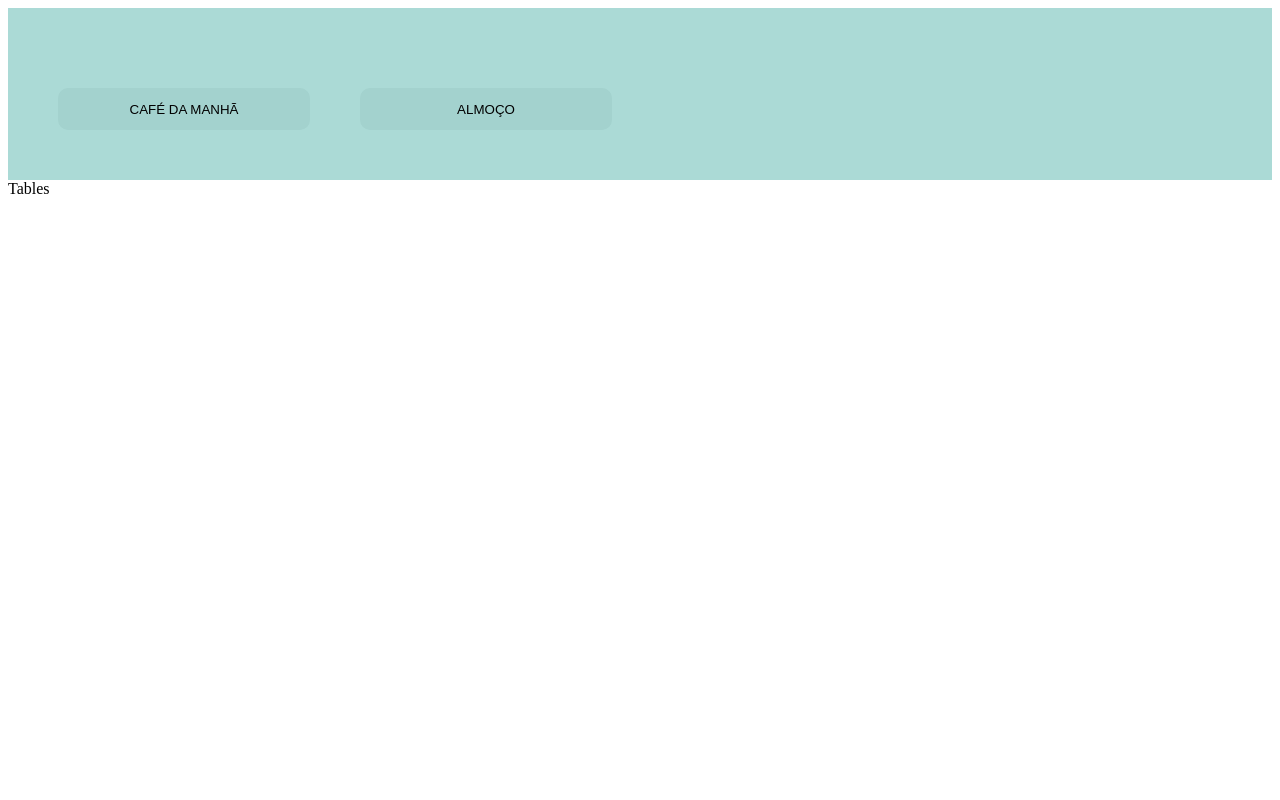
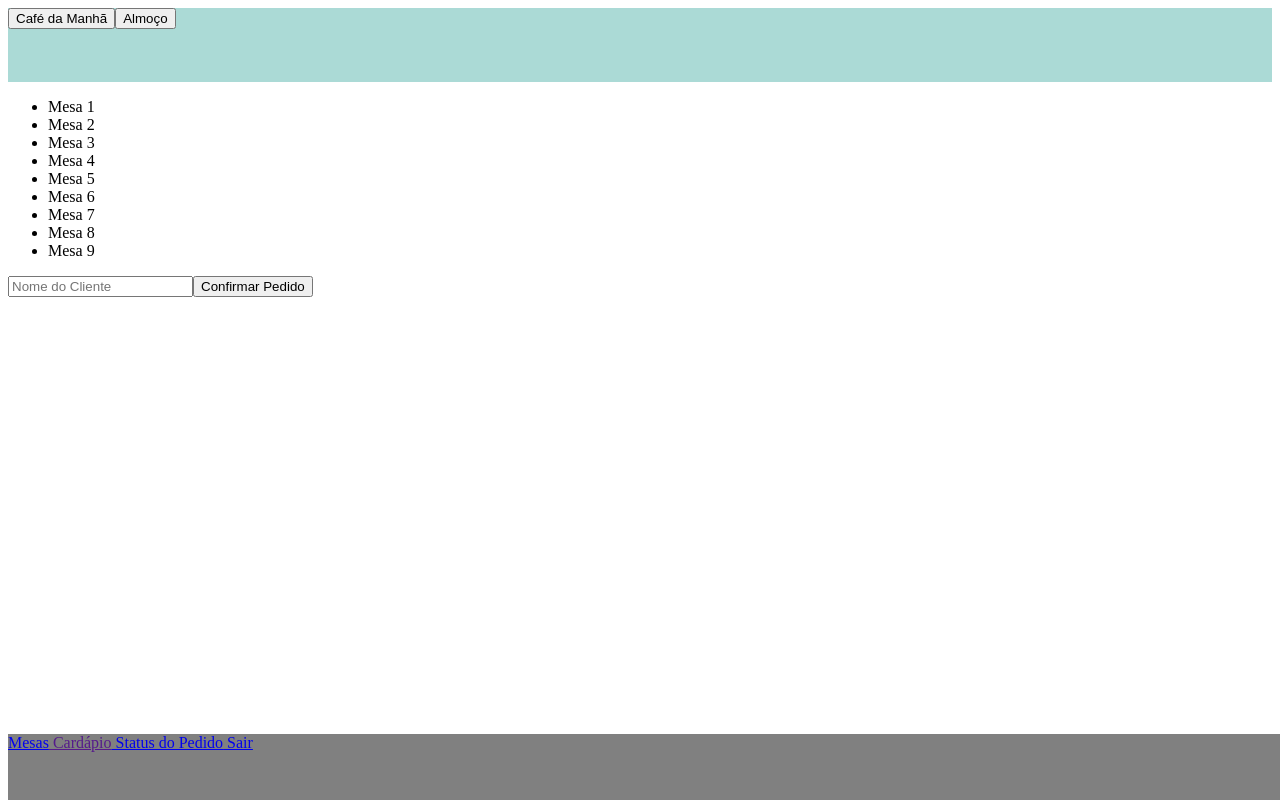
Before and after one commit to Laboratoria/SAP006-burger-queen-api-client, a React (Create React App) app: page /tables in a window 1280 px wide. Built offline with nearby package versions, Linux system fonts and the light colour scheme.

Commit message:
escopo tables

```diff
--- a/src/Pages/Tables/Tables.jsx
+++ b/src/Pages/Tables/Tables.jsx
@@ -1,6 +1,7 @@
 // import { Redirect } from 'react-router-dom';
 
-import MealNavBar from '../../components/NavBar/NavBar';
+import MealNavBar from '../../components/Header/NavBar';
+import MenuOptionsNavBar from '../../components/Footer/NavBarOptions';
 
 const Tables = () => {
 
@@ -8,7 +9,22 @@ const Tables = () => {
 
         <div>
             <MealNavBar />
-            Tables
+            <section>
+                <ul>
+                    <li>Mesa 1</li>
+                    <li>Mesa 2</li>
+                    <li>Mesa 3</li>
+                    <li>Mesa 4</li>
+                    <li>Mesa 5</li>
+                    <li>Mesa 6</li>
+                    <li>Mesa 7</li>
+                    <li>Mesa 8</li>
+                    <li>Mesa 9</li>
+                </ul>
+            </section>
+            <input type="text" placeholder="Nome do Cliente"/>
+            <button>Confirmar Pedido</button>
+            <MenuOptionsNavBar />
         </div>
     )
 }
--- /dev/null
+++ b/src/components/Footer/NavBarOptions.jsx
@@ -0,0 +1,17 @@
+import React from "react";
+import { Link } from "react-router-dom";
+import SectionMenuOptions from './style';
+
+const MenuOptionsNavBar = () => (
+    <SectionMenuOptions>
+        <section>
+            <Link to='/tables'> Mesas</Link>
+            <Link > Cardápio</Link>
+            <Link to='/orders-status'> Status do Pedido</Link>
+            <Link to='/'> Sair</Link>
+        </section>
+    </SectionMenuOptions>
+
+)
+
+export default MenuOptionsNavBar;
--- /dev/null
+++ b/src/components/Footer/style.js
@@ -0,0 +1,11 @@
+import styled from "styled-components";
+
+const SectionMenuOptions = styled.footer`
+    width: 100vw;
+    height: 66px;
+    background-color: gray;
+    position: fixed;
+    bottom: 0;
+
+`
+export default SectionMenuOptions;
--- a/src/components/NavBar/NavBar.jsx
+++ b/src/components/Header/NavBar.jsx
@@ -1,12 +1,11 @@
 import React from "react";
-import Button from '../Button/Button';
 import NavegationBar from './style'
 
 const MealNavBar = () => {
     return (
         <NavegationBar>
-            <Button variant="breakfast">Café da Manhã</Button>
-            <Button variant="lunch">Almoço</Button>
+            <button variant="breakfast">Café da Manhã</button>
+            <button variant="lunch">Almoço</button>
         </NavegationBar>
     )
 }
--- a/src/components/NavBar/style.js
+++ b/src/components/Header/style.js
@@ -2,7 +2,7 @@ import styled from "styled-components";
 
 const NavegationBar = styled.nav`
     width:100wh;
-    heigth:70px;
+    height:74px;
     background-color: rgba(0, 143, 131, 0.33);
 `
 
```
Also changed, not shown: src/components/Menu/Menu.jsx (+7 -0 lines).
